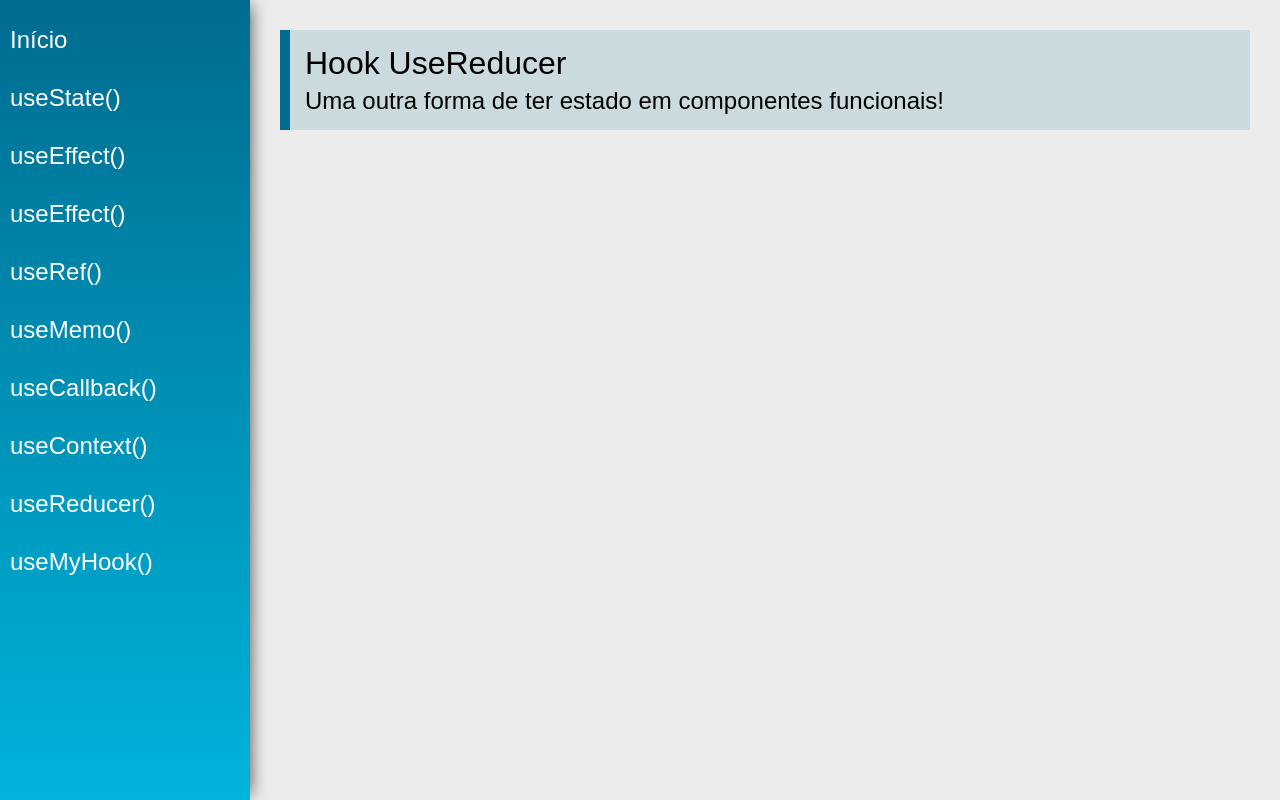
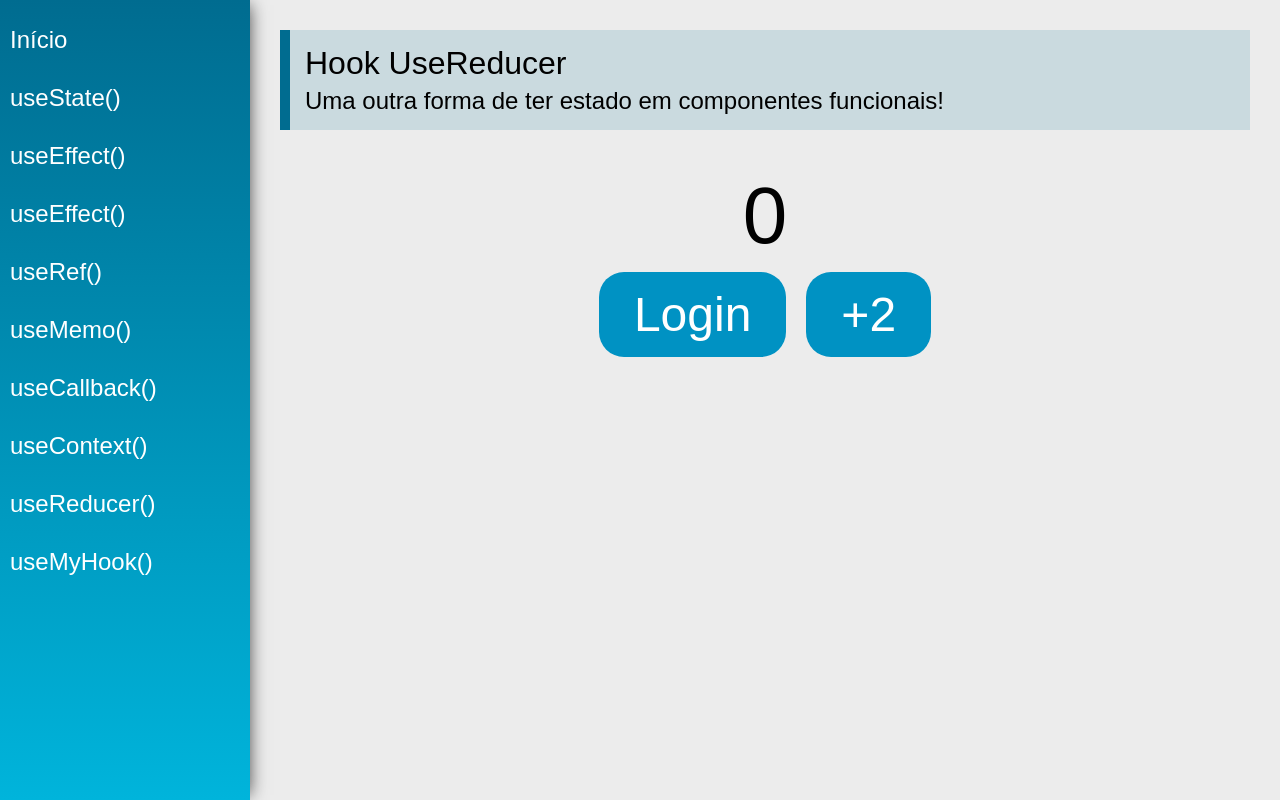
Before and after one commit to MardonisAlves/react-hooks, a React (Create React App) app: page /useReducer in a window 1280 px wide. Built offline with nearby package versions, Linux system fonts and the light colour scheme.

Commit message:
userReducer

```diff
--- a/src/views/examples/UseReducer.jsx
+++ b/src/views/examples/UseReducer.jsx
@@ -1,14 +1,47 @@
-import React from 'react'
+import React, { useReducer } from 'react'
 import PageTitle from '../../components/layout/PageTitle'
 
+const initialState = {
+    cart:[],
+    products:[],
+    user:'',
+    // foco
+    number:0
+}
+
+function reducer(state , action){
+
+    switch (action.type) {
+        case 'add2':
+            return {...state, number:state.number + 2}
+        case 'login':
+            return {...state, user:{name: action.name}}
+        default:
+            return state;
+    }
+}
+
 const UseReducer = (props) => {
+    const  [state, dispatch] = useReducer(reducer, initialState)
     return (
         <div className="UseReducer">
             <PageTitle
                 title="Hook UseReducer"
                 subtitle="Uma outra forma de ter estado em componentes funcionais!"
             />
+            <div className="center">
+            <span className="text">{state.number}</span>
+            <span className="text">{state.user.name}</span>
+            <div>
+                <button className='btn'
+                onClick={() => dispatch({type: 'login', name:'Mardonis'})}>Login</button>
+
+                <button className='btn'
+                onClick={() => dispatch({type:'add2'})}>+2</button>
+            </div>
+            </div>
         </div>
+
     )
 }
 
```
